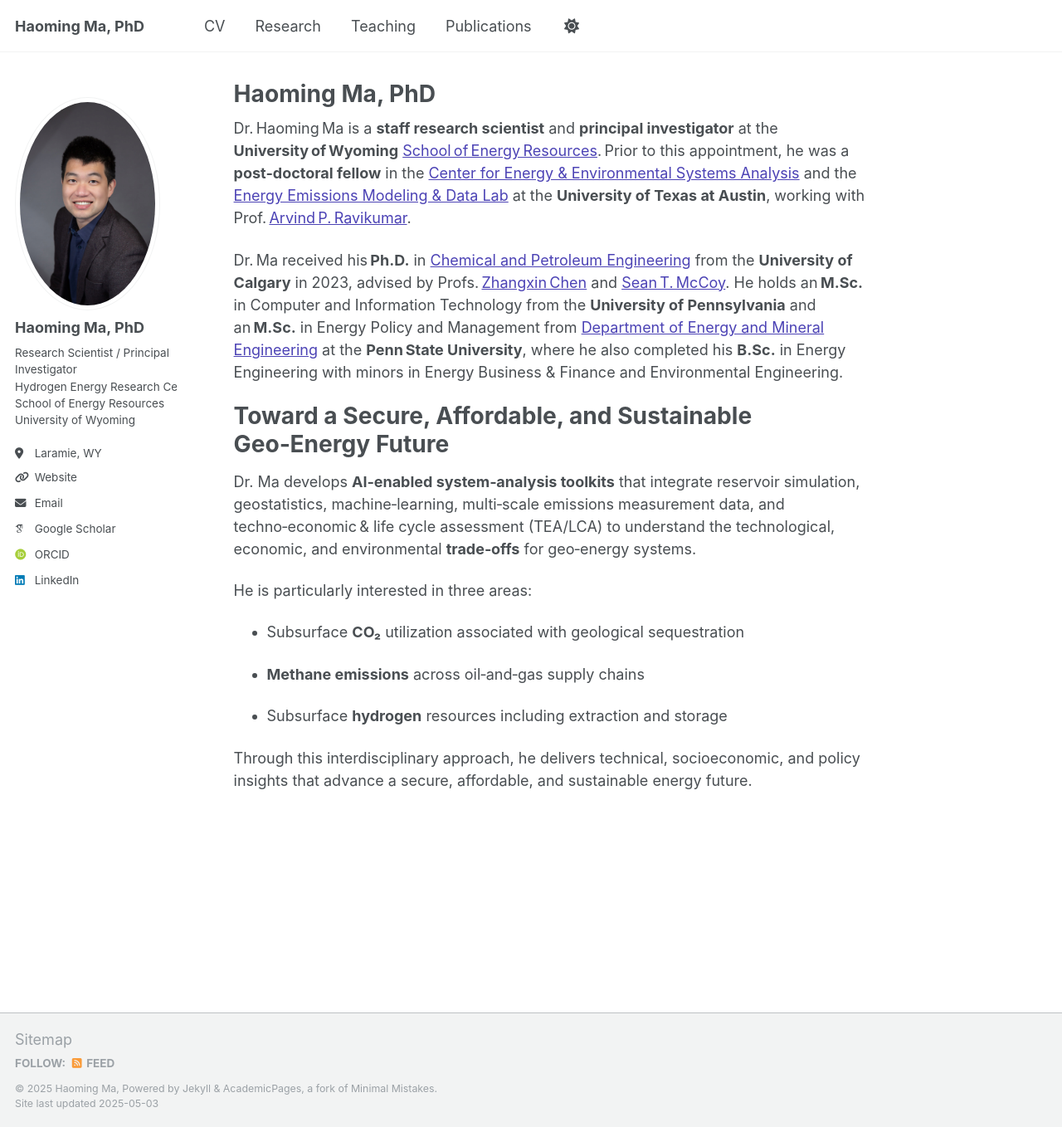
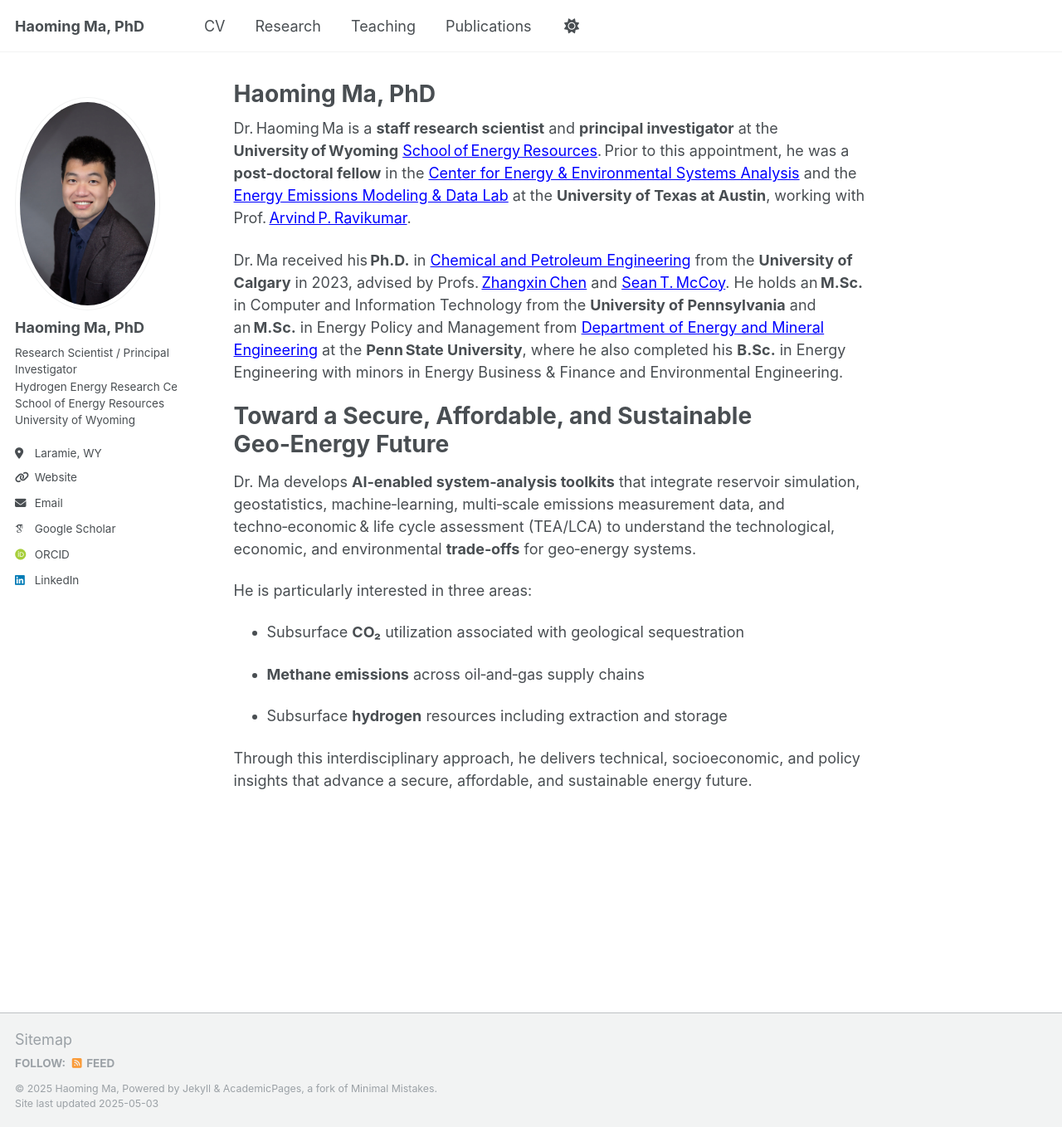
Before and after one commit to haoming-ma/haoming-ma.github.io, a Jekyll site: the page built from _pages/about.md, in a window 1280 px wide and 1358 px high. Shown: the whole window at 83% size. Built offline with Jekyll 4.4.1, drawn with Linux system fonts in a browser that asks for light colours; some web fonts are replaced.

Commit message:
Update _default.scss

```diff
--- a/_sass/theme/_default.scss
+++ b/_sass/theme/_default.scss
@@ -36,7 +36,7 @@ $sidebar-screen-min-width   : 1024px;
     --global-code-background-color      : #fafafa;
     --global-code-text-color            : #{$darker-gray};
     --global-fig-caption-color          : mix(#fff,  #{$dark-gray}, 25%);
-    --global-link-color                 : #4c43b5;
+    --global-link-color                 : #0000FF;
     --global-link-color-hover           : mix(#000, #2f7f93, 25%);
     --global-link-color-visited         : mix(#fff, #2f7f93, 25%);
     --global-masthead-link-color        : #{$dark-gray};
```
